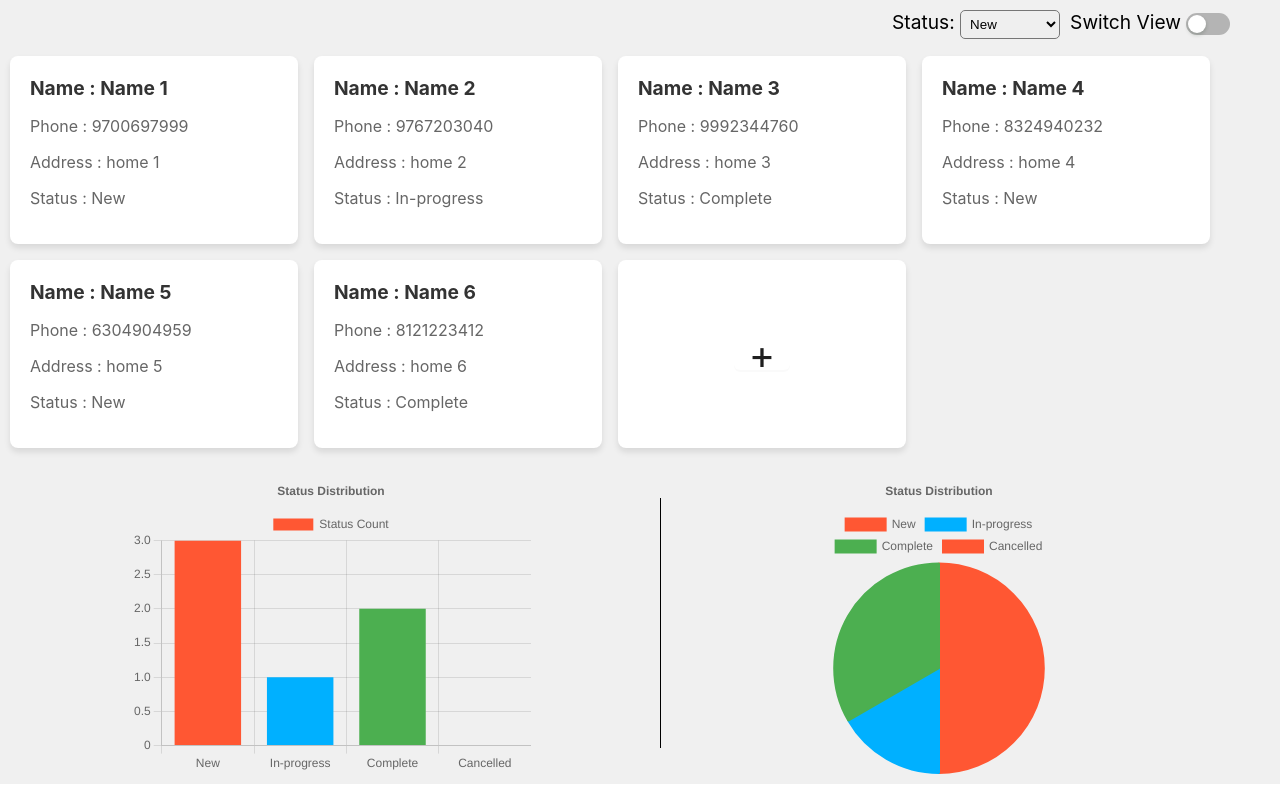
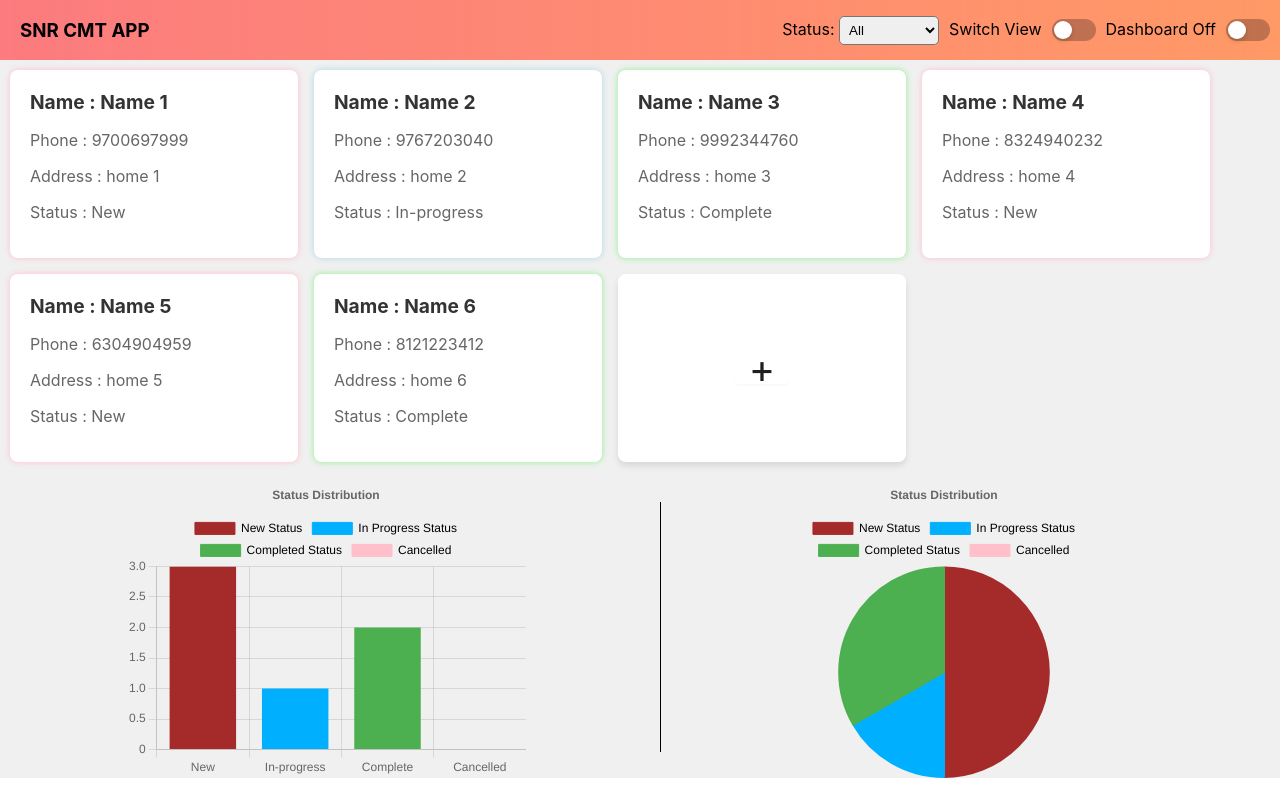
Before and after one commit to snrtrunksoft/snr-css-cmt_app, a React (Create React App) app: page / in a window 1280 px wide. Built offline with nearby package versions, Linux system fonts and the light colour scheme.

Commit message:
formatting - new styles are added for th cmt app

```diff
--- a/src/App.css
+++ b/src/App.css
@@ -13,15 +13,14 @@
   display: grid;
   grid-template-columns: repeat(auto-fill, minmax(250px, 1fr));
   gap: 16px;
-  padding: 16px;
+  padding-top: 30px;
+  padding-bottom: 16px;
   width: 100%;
   max-width: 1200px;
 }
 
-.fixed-div {
-  position: fixed;
-  Top: 10px;
-  right: 50px;
-  color: Black;
-  font-size: larger;
+.graph{
+    display: flex;
+    align-items: center;
+    justify-content: space-evenly;
 }
--- a/src/App.js
+++ b/src/App.js
@@ -1,8 +1,9 @@
-import React, { useState } from 'react';
+import React, { useEffect, useState } from 'react';
 import './App.css';
 import NameCard from './NameCard';
+import Header from './Header';
 import AddNewNameCard from './AddNewNameCard';
-import { Button, Col, Divider, Modal, Row, Switch, Table,Tag } from "antd";
+import { Button, Col, Divider, Modal, Row, Table, } from "antd";
 import { Bar, Pie } from 'react-chartjs-2';
 import { Chart as ChartJS, CategoryScale, LinearScale, BarElement, Title, Tooltip, Legend, ArcElement } from 'chart.js';
 
@@ -17,8 +18,8 @@ function App() {
   const [ newRecordPhone, setNewRecordPhone ] = useState('');
   const [ newRecordAddress, setNewRecordAddress ] = useState('');
   const [ newRecordStatus, setNewRecordStatus ] = useState("New");
-  const [ statusSelection, setStatusSelection ] = useState("New");
-
+  const [ statusSelection, setStatusSelection ] = useState("All");
+  const [ hideDashboard, setHideDashboard ] = useState(false);
 
   const [ data, setData]  = useState([
       { id: 1, Name: "Name 1", Phone:"9700697999", Age:20, Address:'home 1', Status: "New", },
@@ -29,6 +30,12 @@ function App() {
       { id: 6, Name: "Name 6", Phone:"8121223412", Age:35, Address:'home 6', Status: "Complete", },
   ]);
 
+  const [ duplicateData, setDuplicateData ] = useState(data);
+
+  useEffect(()=>{
+    setDuplicateData(data);
+  },[data]);
+
   const statusCount = data.reduce((acc,item) => {
     acc[item.Status] = (acc[item.Status] || 0) + 1;
     return acc;
@@ -36,14 +43,20 @@ function App() {
 
   console.log("StatusCount:",statusCount);
 
+  const legendLabels = {
+    "New": "New Status",
+    "In-progress": "In Progress Status",
+    "Complete": "Completed Status"
+  };
+
   const graphData = {
     labels: ["New","In-progress","Complete","Cancelled"],
     datasets: [
         {
           label: 'Status Count',
           data: Object.values(statusCount),
-          backgroundColor: ['#FF5733', '#00B0FF', '#4CAF50', 'pink'],
-          borderColor: ['#FF5733', '#00B0FF', '#4CAF50', 'pink'],
+          backgroundColor: ['brown', '#00B0FF', '#4CAF50', 'pink'],
+          borderColor: ['brown', '#00B0FF', '#4CAF50', 'pink'],
         }
       ]
   };
@@ -55,6 +68,21 @@ function App() {
         display: true,
         text: 'Status Distribution',
       },
+      legend: {
+        position: 'top',
+        labels: {
+          generateLabels: (chart) => {
+            // Customizing the legend labels based on the chart's data
+            return chart.data.labels.map((label, index) => ({
+              text: legendLabels[label] || label,
+              fillStyle: chart.data.datasets[0].backgroundColor[index],
+              strokeStyle: chart.data.datasets[0].borderColor[index],
+              lineWidth: 1
+            }));
+          }
+        },
+        onClick: null,
+      }
     },
   };
 
@@ -74,6 +102,8 @@ function App() {
       title:'Age',
       dataIndex:'Age',
       key:'Age',
+      sorter: (a, b) => a.Age - b.Age,
+      sortDirections : ['ascend', 'descend'],
     },
     {
       title:'Address',
@@ -84,6 +114,8 @@ function App() {
       title:'Status',
       dataIndex:'Status',
       key:'Status',
+      sorter: (a, b) => a.Status.localeCompare(b.Status),  // Sorting by status alphabetically
+      sortDirections: ['ascend','descend'],
     },
   ]
 
@@ -99,12 +131,25 @@ function App() {
     setIsAddNewNameCardModalOpen(false);
   };
 
+  const handleStatusSelection = (value) =>{
+    setStatusSelection(value);
+    setHideDashboard(true);
+    if(value === "All"){
+      setDuplicateData(data);
+      setHideDashboard(false);
+    }else{
+      const filteredRecords = data.filter((prev)=> prev.Status === value);
+      setDuplicateData(filteredRecords);
+    };
+  };
+
   const dropDownList = (
     <select
       value={statusSelection}
       style={{borderRadius:'5px',padding:'5px',marginRight:'10px'}}
-      onChange={(e) => setStatusSelection(e.target.value)}
+      onChange={(e) => handleStatusSelection(e.target.value)}
     >
+      <option value="All">All</option>
       <option value="New">New</option>
       <option value="In-progress">In-progress</option>
       <option value="Complete">Complete</option>
@@ -114,21 +159,19 @@ function App() {
 
   return (
     <div className="app">
-      <div className='fixed-div'>
-        Status: {dropDownList}
-        Switch View
-        <Switch
-          style={{marginLeft:'5px'}}
-          onClick={()=>{ dataView === "grid" ? setDataView("table") : setDataView("grid")}}
-        ></Switch>
-      </div>
+      <Header
+        dropDownList={dropDownList}
+        dataView={dataView}
+        setDataView={setDataView}
+        setHideDashboard={setHideDashboard}
+        hideDashboard={hideDashboard}
+        />
       {dataView === "table" ? (
-        <div style={{backgroundColor:'',width:'40%'}}>
+        <div style={{width:'40%',paddingTop:'30px'}}>
           <Table
             columns={columns}
-            dataSource={data}
+            dataSource={duplicateData}
             pagination={{pageSize:5,simple:true}}
-            style={{padding:'5px'}}
             footer={()=>(
               <tr style={{display:'flex',alignItems:'center',justifyContent:'center',height:'10px'}}>
                 <td colSpan={columns.length}>
@@ -145,7 +188,7 @@ function App() {
             ></Table>
         </div>) : (
         <div className='grid'>
-          {data.map((item) => (
+          {duplicateData.map((item) => (
             <NameCard key={item.id}
               Name={item.Name}
               Phone={item.Phone}
@@ -166,8 +209,8 @@ function App() {
               <Button style={{border:'transparent',fontSize:'40px'}}>+</Button>
             </div>
         </div>)}
-      <div style={{width:"100%"}}>
-        <Row style={{padding:'10px',backgroundColor:'',display:'flex',alignItems:'center',justifyContent:'space-evenly'}}>
+      <div style={{width:"100%"}} hidden={hideDashboard}>
+        <Row className='graph'>
           <Col>
             <Bar data={graphData} options={options} height="300px" width="400px"  ></Bar>
           </Col>
--- /dev/null
+++ b/src/Header.css
@@ -0,0 +1,15 @@
+
+.header{
+    width: 100%;
+    display: flex;
+    background: linear-gradient(to right, rgb(255, 94, 98,0.8), rgb(255, 153, 102));
+    align-items: center;
+    position: fixed;
+    top: 0px;
+    right: 0px;
+    justify-content: space-between;
+}
+
+.header-left{
+    margin-left: 20px;
+}
--- /dev/null
+++ b/src/Header.js
@@ -0,0 +1,30 @@
+import { Switch } from "antd";
+import React from "react";
+import "./Header.css";
+
+const Header = ({ dropDownList, dataView, setDataView, setHideDashboard, hideDashboard }) =>{
+    return(
+        <header className="header">
+            <div className="header-left">
+                <h3>SNR CMT APP</h3>
+            </div>
+            <div className='header-right'>
+                Status: {dropDownList}
+                Switch View
+                <Switch
+                style={{margin:'0px 10px'}}
+                onClick={()=>{ dataView === "grid" ? setDataView("table") : setDataView("grid")}}
+                ></Switch>
+                Dashboard Off
+                <Switch
+                checked={hideDashboard}
+                style={{margin:'0px 10px'}}
+                onClick={() => setHideDashboard((prev) => !prev)}
+                >
+                </Switch>
+            </div>
+        </header>
+    );
+};
+
+export default Header;
--- a/src/NameCard.js
+++ b/src/NameCard.js
@@ -1,16 +1,38 @@
-import React from "react";
+import React, { useState } from "react";
 import "./NameCard.css";
 
 const NameCard = ({ Name, Phone, Address, Status }) => {
+    const [isHovered, setIsHovered] = useState(false);
+    let color = "red";
+    if(Status === "Complete"){
+        color = "lightgreen";
+    }
+    if(Status === "New"){
+        color = "pink";
+    }
+    if(Status === "In-progress"){
+        color = "lightblue";
+    }
+    if(Status === "Cancelled"){
+        color = "red";
+    }
     return(
         <div>
-            <div className="nameCard">
+            <div
+                onMouseEnter={() => setIsHovered(true)}
+                onMouseLeave={() => setIsHovered(false)}
+                className="nameCard"
+                style={{
+                    boxShadow: isHovered ? `0px 8px 20px ${color}` : `0px 0px 6px ${color}`,
+                    transition:'box-shadow 0.3s ease'
+                    }}>
                 <h3>Name : { Name }</h3>
                 <p>Phone : { Phone }</p>
                 <p>Address : { Address }</p>
                 <p>Status : { Status }</p>
             </div>
-        </div>)
-}
+        </div>
+    );
+};
 
 export default NameCard;
```
